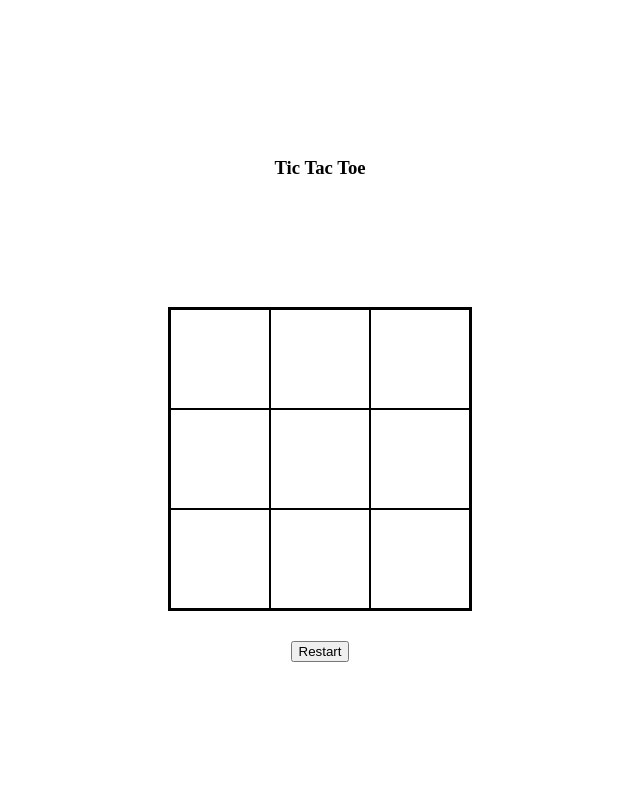
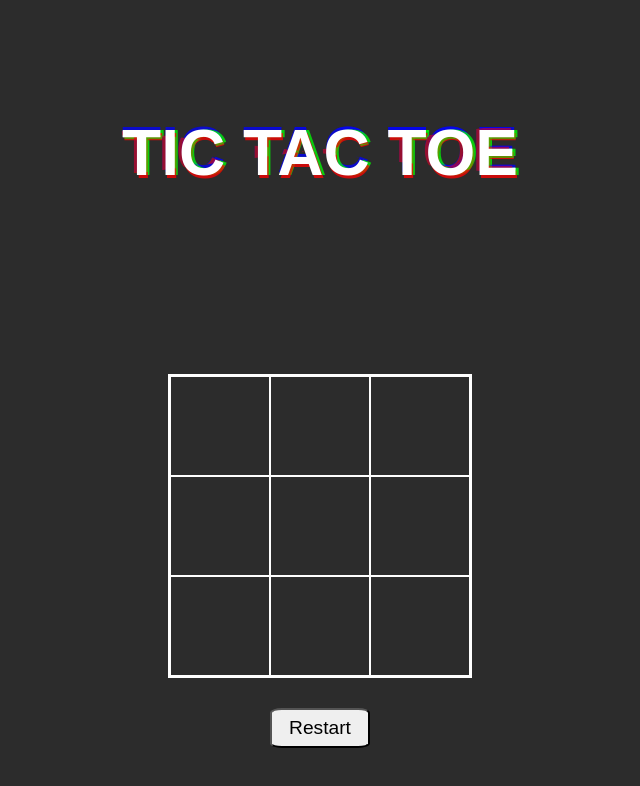
Before and after one commit to KawalaE/Tic-Tac-Toe, a plain HTML site: page index.html in a window 1280 px wide. Shown: the whole page, without its empty margins (320-960 px from the left). Drawn offline with Linux system fonts and the light colour scheme.

Commit message:
Create glitch title

```diff
--- a/index.html
+++ b/index.html
@@ -5,14 +5,12 @@
     <meta http-equiv="X-UA-Compatible" content="IE=edge">
     <meta name="viewport" content="width=device-width, initial-scale=1.0">
     <link rel="stylesheet" href="style.css">
-    <link rel="preconnect" href="https://fonts.googleapis.com">
-    <link rel="preconnect" href="https://fonts.gstatic.com" crossorigin>
-    <link href="https://fonts.googleapis.com/css2?family=Quicksand&display=swap" rel="stylesheet">
     <script src="script.js" defer></script>
     <title>Tic Tac Toe</title>
 </head>
 <body>
-    <h3 class="title">Tic Tac Toe</h3>
+    <h3 class ="glitch" class="title"><span aria-hidden="true">Tic Tac Toe</span>Tic
+         Tac Toe<span aria-hidden="true">Tic Tac Toe</span></h3>
     <h2 class="status"></h2>
     <div id="game-display">
 
--- a/style.css
+++ b/style.css
@@ -8,11 +8,14 @@ body{
     flex-direction: column;
     gap: 30px;
     height: 100vh;
+    background-color: rgb(44, 44, 44);
+    font-family:sans-serif;
+    color:white;
 }
 .cube{
     width: 100px;
     height: 100px;
-    border: 1px solid black;
+    border: 1px solid white;
     display: flex;
     align-items: center;
     justify-content: center;
@@ -24,7 +27,7 @@ body{
     flex-wrap: wrap;
     width: 300px;
     height: 300px;
-    border: 2px solid black;
+    border: 2px solid white;
 }
 .circle{
     width: 90px;
@@ -56,5 +59,97 @@ body{
     margin-top: -13%;
 }
 .status{
-    height: 10px;
+    height: 20px;
 }
+button{
+    width: 100px;
+    height: 40px;
+    font-size: 1.2rem;
+    border-radius: 12%;
+}
+.glitch{
+    font-size: 4rem;
+    text-transform: uppercase;
+    position: relative;
+    text-shadow:
+    0.05em 0 0 rgba(255,0,0,.75),
+    -0.025em -0.05em 0 rgba(0,255,0,.75),
+    0.025em 0.05em 0 rgba(0,0,255,.75);
+
+    animation: glitch 900ms infinite;
+}
+.glitch span {
+    position: absolute;
+    top: 0;
+    left: 0;
+}
+.glitch span:first-child{
+    animation: glitch 650ms infinite;
+    clip-path: polygon(0 0, 80% 0, 100% 25%, 0 10%);
+    transform: translate(-0.55em -0.125em);
+    opacity: 0.7;
+}
+.glitch span:last-child{
+    animation: glitch 375ms infinite;
+    clip-path: polygon(0 80%, 100% 10%, 100% 80%, 0 20%);
+    transform: translate(0.5em 0.25em);
+    opacity: 0.7;
+}
+@keyframes glitch{
+    0%{
+        text-shadow:
+        0.05em 0 0 rgba(253, 33, 235, 0.75),
+        -0.05em -0.025em 0 rgba(0,255,0,.75),
+        -0.025em 0.05em 0 rgba(0,0,255,.75);
+    }
+    14%{
+        text-shadow:
+        0.05em 0 0 rgba(255,0,0,.75),
+        -0.025em -0.05em 0 rgba(0,255,0,.75),
+        0.025em 0.05em 0 rgba(0,0,255,.75);
+    }
+    15%{
+        text-shadow:
+        -0.05em -0.025em 0 rgba(255,0,0,.75),
+        0.025em 0.025em 0 rgba(0,255,0,.75),
+        -0.05em -0.05em 0 rgba(0,0,255,.75);
+    }
+    49%{
+        text-shadow:
+        -0.05em -0.025em 0 rgba(255,0,0,.75),
+        0.025em 0.025em 0 rgba(0,255,0,.75),
+        -0.05em -0.05em 0 rgba(0,0,255,.75);
+    }
+    50%{
+        text-shadow:
+        0.025em 0.05em 0 rgba(255,0,0,.75),
+        0.05em 0 0 rgba(0,255,0,.75),
+        0 -0.05em 0 rgba(0,0,255,.75);
+    }
+    99%{
+        text-shadow:
+        0.025em 0.05em 0 rgba(255,0,0,.75),
+        0.05em 0 0 rgba(0,255,0,.75),
+        0 -0.05em 0 rgba(0,0,255,.75);
+    }
+    100%{
+        text-shadow:
+        -0.025em 0 0 rgba(255,0,0,.75),
+        -0.025em -0.025em 0 rgba(0,255,0,.75),
+        -0.025em -0.05em 0 rgba(0,0,255,.75);
+    }
+}
+
+@media (prefers-reduced-motion: reduce) {
+    *,
+    ::before,
+    ::after {
+      animation-delay: -1ms !important;
+      animation-duration: 1ms !important;
+      animation-iteration-count: 1 !important;
+      background-attachment: initial !important;
+      scroll-behavior: auto !important;
+      transition-duration: 0s !important;
+      transition-delay: 0s !important;
+    }
+  }
```
